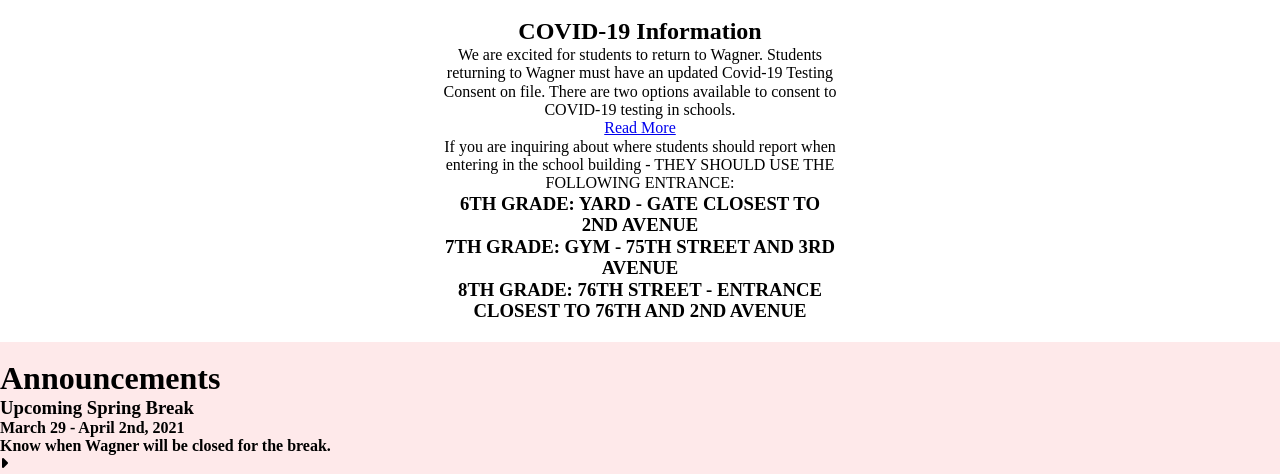
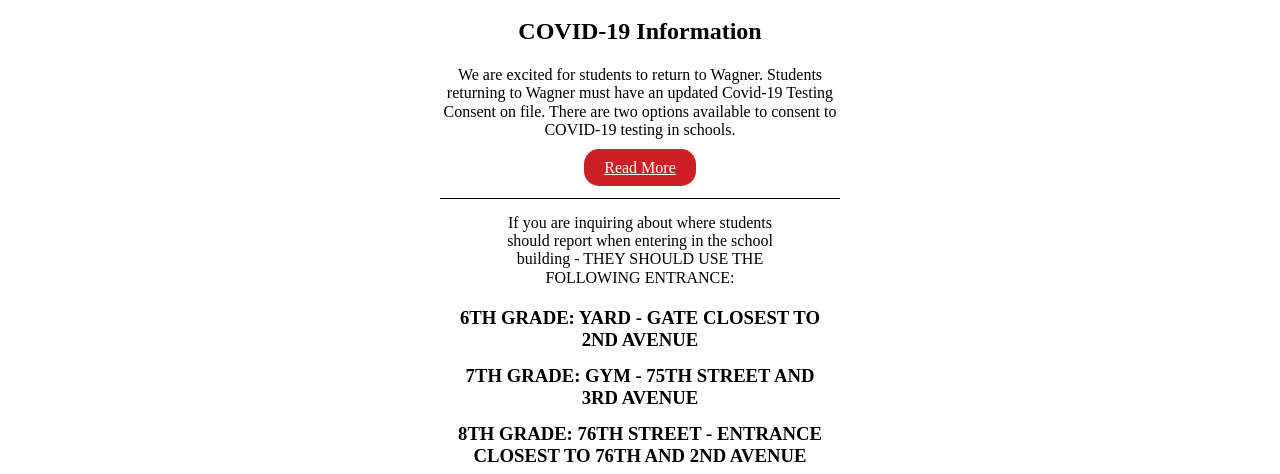
Before and after one commit to byip4f/wagner167, a website: page deploy/index.html in a window 1280 px wide. Shown: the part 635-1109 px from the top of the page. Drawn offline with nearby package versions, Linux system fonts and the light colour scheme.

Commit message:
covidinfo grid styling

```diff
--- a/deploy/index.html
+++ b/deploy/index.html
@@ -73,22 +73,25 @@
 									                Consent on file.
 									                There are two options available to consent to COVID-19 testing in schools.
 									            </p>
-									            <a href="#">Read More</a>
 									        </li>
 
-									        <li>
+									        <li><a class="button" href="#">Read More</a></li>
+
+									        <li class="middletext">
 									            <p>
-									                If you are inquiring about where students should report when entering in the school building - THEY SHOULD USE THE FOLLOWING ENTRANCE:
+									            If you are inquiring about where students
+									            should report when entering in the school
+									            building - THEY SHOULD USE THE
+									            FOLLOWING ENTRANCE:
 									            </p>
+									        </li>
+
+									        <li class="bottomtext">
 									            <h3>
-									                6TH GRADE: YARD - GATE CLOSEST
-									                TO 2ND AVENUE
-									                <br>
-									                7TH GRADE: GYM - 75TH STREET
-									                AND 3RD AVENUE
-									                <br>
-									                8TH GRADE: 76TH STREET - ENTRANCE CLOSEST TO 76TH AND 2ND AVENUE
-									            </h3>
+									                <div>6TH GRADE: YARD - GATE CLOSEST TO 2ND AVENUE</div>
+									                <div>7TH GRADE: GYM - 75TH STREET AND 3RD AVENUE</div>
+									                <div> 8TH GRADE: 76TH STREET - ENTRANCE CLOSEST TO 76TH AND 2ND AVENUE</div>
+									          </h3>
 									        </li>
 									    </ul>
 									</section>
--- a/dev/scss/base/_base.scss
+++ b/dev/scss/base/_base.scss
@@ -110,7 +110,39 @@ main {
 		justify-content: center;
 		grid-template-rows: 1fr;
 		grid-template-columns: 400px;
+		grid-gap: 20px;
 	}
+
+	.button {
+		background-color: $wagnerRed;
+		padding-top: 10px;
+		padding-bottom: 10px;
+		padding-left: 20px;
+		padding-right: 20px;
+		color: white;
+		border-radius: 15px;
+
+	}
+
+	.middletext {
+		display: grid;
+		grid-template-columns: 300px;
+		justify-content: center;
+		border-top: 1px solid black;
+		padding-top: 15px;
+	}
+
+	.bottomtext {
+		h3 {
+			display: grid;
+			justify-content: center;
+			grid-template-columns: 370px;
+			grid-template-rows: repeat(3,1fr);
+			grid-gap: 15px;
+
+		}
+	}
+
 }
 
 .announcements {
```
Also changed, not shown: deploy/css/styles.css, 1 other file.
